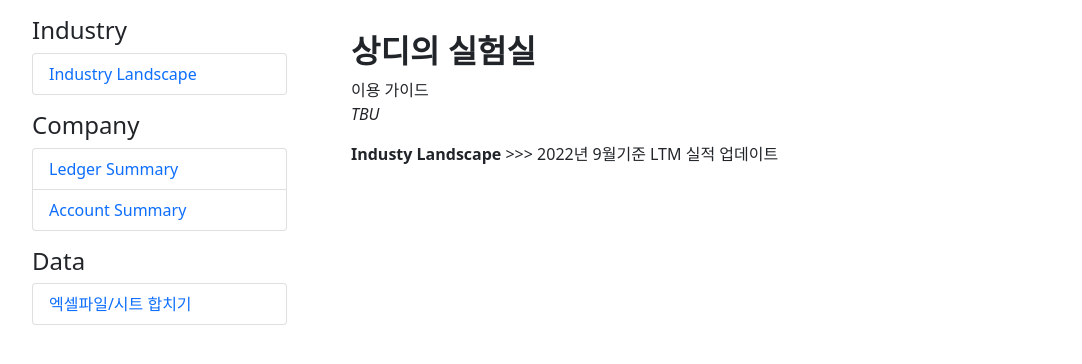
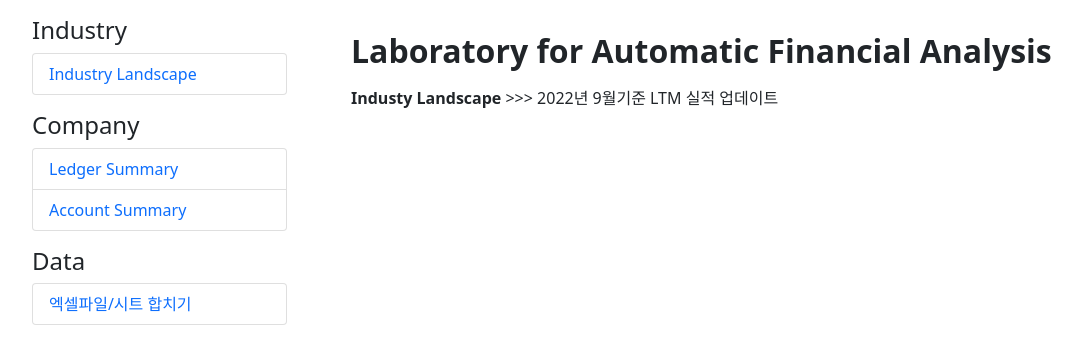
Before and after one commit to Sangjee-Jung/pybo, a Django app: page / in a window 1280 px wide. Shown: the part 57-421 px from the top of the page, without its empty margins (62-1144 px from the left). Run offline with Django 4.2, Linux system fonts and the light colour scheme; data that the repository does not hold is empty; parts of the project's set-up code (start-up, migrations or seed data) failed here and were passed over; some libraries are stand-ins or nearby versions.

Commit message:
상디의실험실 삭제

```diff
--- a/templates/pybo/question_list.html
+++ b/templates/pybo/question_list.html
@@ -80,9 +80,7 @@
              <div class="col-md-9">
                  <div class = "jumbotron">
                      <div class="container m-3">
-                        <h2><strong>상디의 실험실</strong> </h2>
-                         <div>이용 가이드</div>
-                         <div><i>TBU</i></div>
+                        <h2><strong>Laboratory for Automatic Financial Analysis</strong> </h2>
                          <p>
                          <div><b>Industy Landscape</b> >>> 2022년 9월기준 LTM 실적 업데이트 </div>
                          </p>
```
